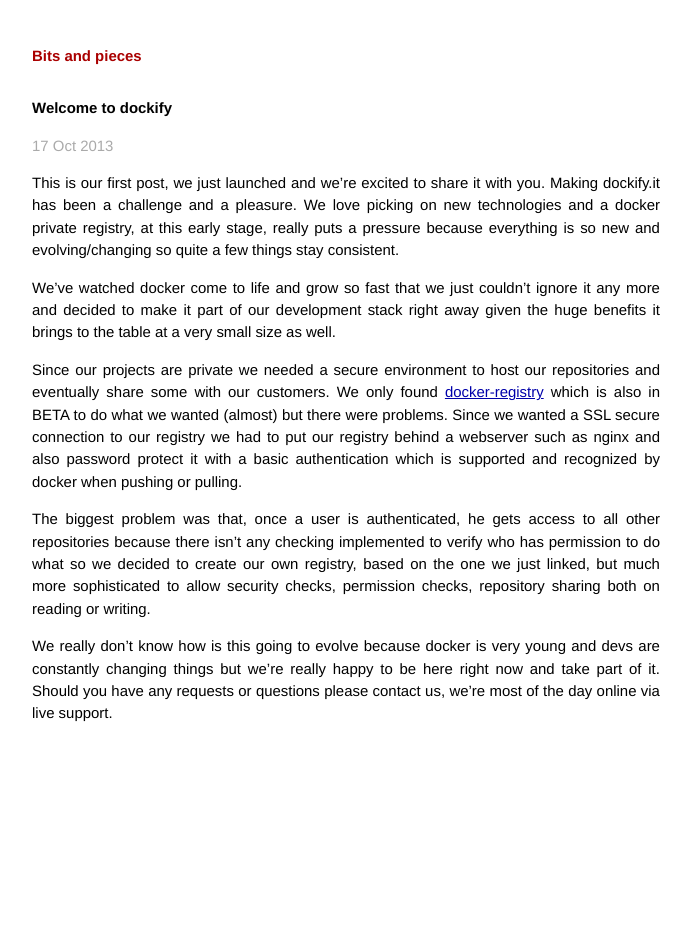
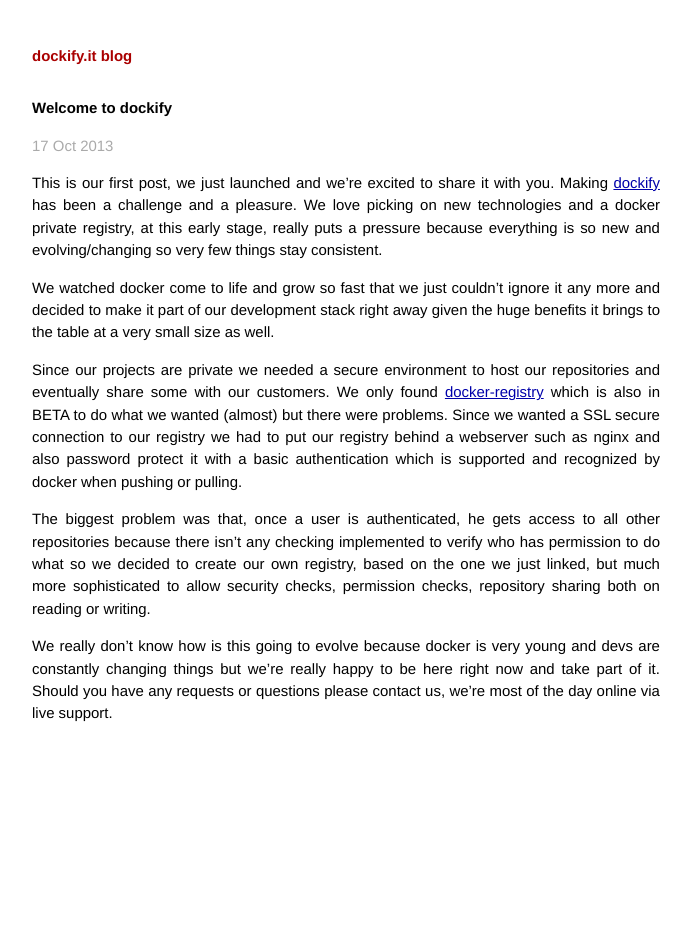
Before and after one commit to dockify/blog, a Jekyll site: the page built from _posts/2013-10-17-welcome-to-dockify.markdown, in a window 1280 px wide. Shown: the whole page, without its empty margins (294-985 px from the left). Built offline with Jekyll 4.4.1, drawn with Linux system fonts in a browser that asks for light colours; Markdown is read by kramdown in place of the engine named in the settings; comment, search, counter and statistics services are not loaded.

Commit message:
Few mods

```diff
--- a/_config.yml
+++ b/_config.yml
@@ -1,4 +1,4 @@
-name: Bits and pieces
+name: dockify.it blog
 markdown: redcarpet
 pygments: true
 paginate: 15
--- a/_posts/2013-10-17-welcome-to-dockify.markdown
+++ b/_posts/2013-10-17-welcome-to-dockify.markdown
@@ -2,12 +2,12 @@
 layout: post
 title:  "Welcome to dockify"
 date:   2013-10-17 19:51:49
-categories: dockify docker
+categories: dockify docker docker-registry
 ---
 
-This is our first post, we just launched and we're excited to share it with you. Making dockify.it has been a challenge and a pleasure. We love picking on new technologies and a docker private registry, at this early stage, really puts a pressure because everything is so new and evolving/changing so quite a few things stay consistent.
+This is our first post, we just launched and we're excited to share it with you. Making [dockify](http://www.dockify.it) has been a challenge and a pleasure. We love picking on new technologies and a docker private registry, at this early stage, really puts a pressure because everything is so new and evolving/changing so very few things stay consistent.
 
-We've watched docker come to life and grow so fast that we just couldn't ignore it any more and decided to make it part of our development stack right away given the huge benefits it brings to the table at a very small size as well.
+We watched docker come to life and grow so fast that we just couldn't ignore it any more and decided to make it part of our development stack right away given the huge benefits it brings to the table at a very small size as well.
 
 Since our projects are private we needed a secure environment to host our repositories and eventually share some with our customers. We only found [docker-registry](https://github.com/dotcloud/docker-registry) which is also in BETA to do what we wanted (almost) but there were problems. Since we wanted a SSL secure connection to our registry we had to put our registry behind a webserver such as nginx and also password protect it with a basic authentication which is supported and recognized by docker when pushing or pulling.
 
--- a/index.html
+++ b/index.html
@@ -1,6 +1,6 @@
 ---
 layout: default
-title: Your New Jekyll Site
+title: dockify.it blog
 ---
 
 <div id="home">
```
